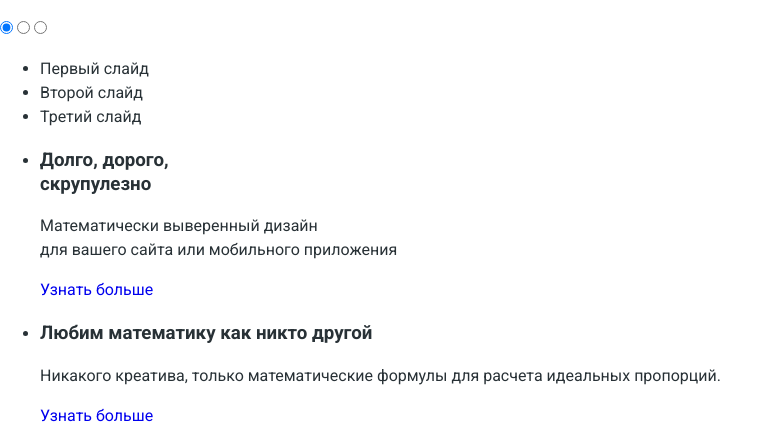
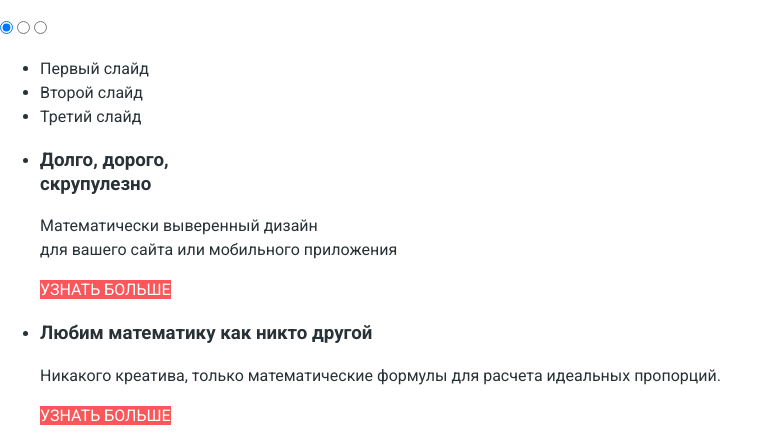
Before and after one commit to kripton-it/818053-nerds, a plain HTML site: page index.html in a window 1280 px wide. Shown: the part 318-761 px from the top of the page, without its empty margins (0-779 px from the left). Drawn offline with Linux system fonts and the light colour scheme.

Commit message:
Базовые стили кнопок

```diff
--- a/css/style.css
+++ b/css/style.css
@@ -10,3 +10,25 @@ body {
 a {
   text-decoration: none;
 }
+
+.button {
+  font: inherit;
+  text-align: center;
+  color: #ffffff;
+  text-transform: uppercase;
+
+  background-color: #fb565a;
+  border: none;
+  cursor: pointer;
+}
+
+.button:hover,
+.button:focus {
+  background-color: #e74246;
+}
+
+.button:active {
+  background-color: #d7373b;
+  color: rgba(255, 255, 255, 0.3);
+  box-shadow: inset 0 3px 0 rgba(0, 1, 1, 0.1);
+}
```
